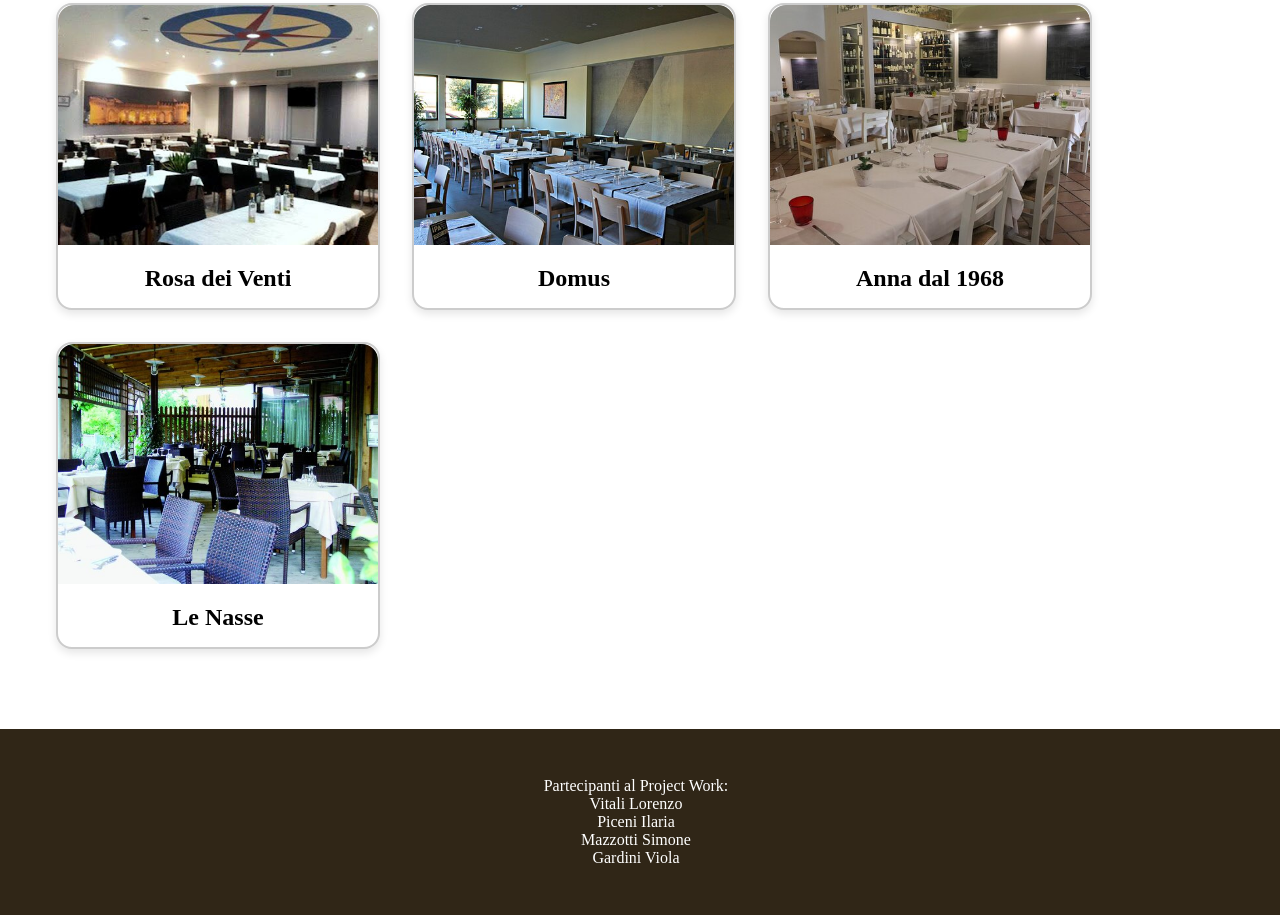
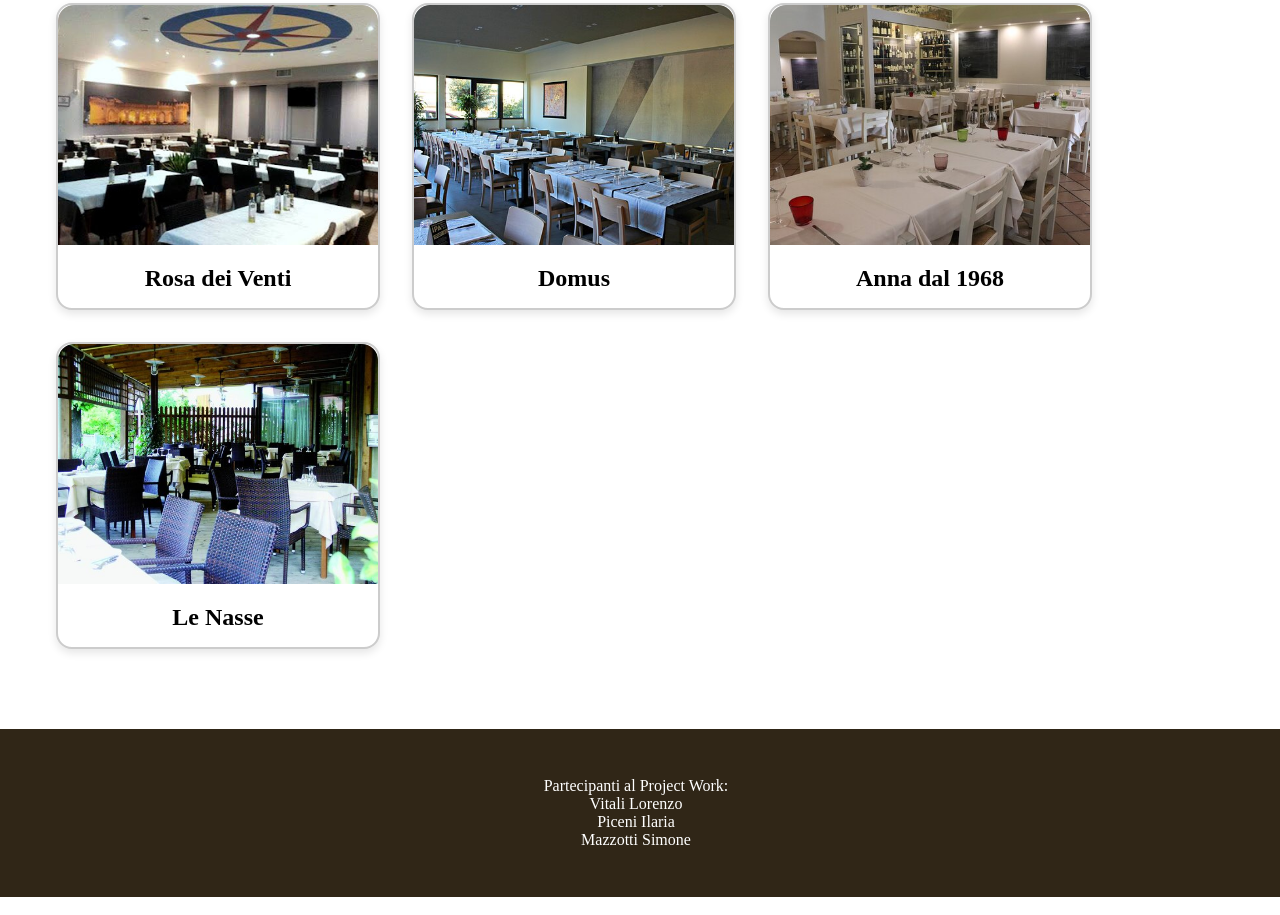
Before and after one commit to Project-Work-PCTO/Project-Work, a plain HTML site: page index.html in a window 1280 px wide. Shown: the part 220-1135 px from the top of the page. Drawn offline with Linux system fonts and the light colour scheme.

Commit message:
Update index.html

```diff
--- a/index.html
+++ b/index.html
@@ -47,7 +47,7 @@
 
 
     <footer>
-        <p> <span class="partecipanti">Partecipanti al Project Work:</span> <br> Vitali Lorenzo <br> Piceni Ilaria <br> Mazzotti Simone <br> Gardini Viola</p>
+        <p> <span class="partecipanti">Partecipanti al Project Work:</span> <br> Vitali Lorenzo <br> Piceni Ilaria <br> Mazzotti Simone</p>
     </footer>
 
 </body>
```
